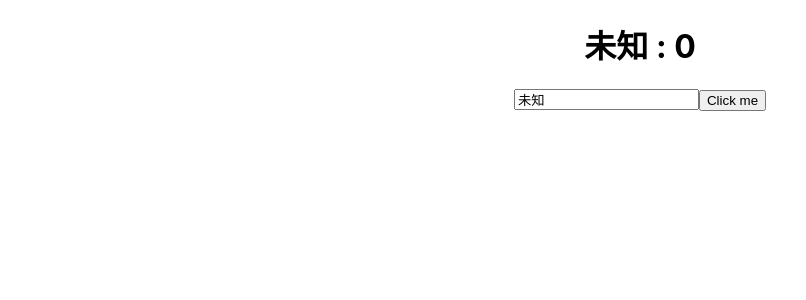
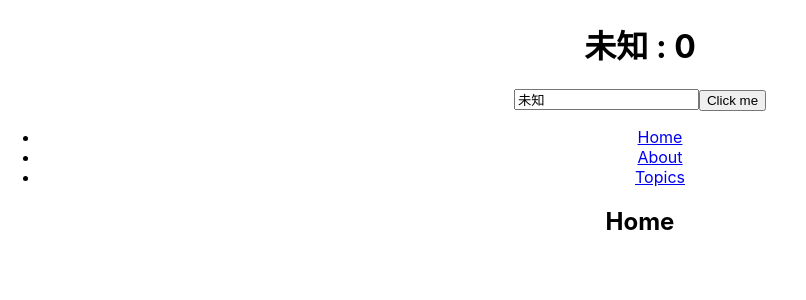
Before and after one commit to verysuper/first-redux, a React (Create React App) app: page / in a window 1280 px wide. Shown: the top 300 px of the page, without its empty margins (0-806 px from the left). Built offline with nearby package versions, Linux system fonts and the light colour scheme.

Commit message:
Example: Nested Routing

```diff
--- a/package.json
+++ b/package.json
@@ -9,6 +9,7 @@
     "react": "^16.13.1",
     "react-dom": "^16.13.1",
     "react-redux": "^7.2.1",
+    "react-router-dom": "^5.2.0",
     "react-scripts": "3.4.3",
     "redux": "^4.0.5"
   },
--- a/src/App.js
+++ b/src/App.js
@@ -1,8 +1,63 @@
 import React from 'react';
 import './App.css';
 import { connect } from 'react-redux'
+import {
+    BrowserRouter as Router,
+    Switch,
+    Route,
+    Link,
+    useRouteMatch,
+    useParams
+  } from "react-router-dom";
 
-class App extends React.Component {
+  function Home() {
+    return <h2>Home</h2>;
+  }
+
+  function About() {
+    return <h2>About</h2>;
+  }
+
+  function Topics() {
+    let match = useRouteMatch();
+
+    return (
+      <div>
+        <h2>Topics</h2>
+
+        <ul>
+          <li>
+            <Link to={`${match.url}/components`}>Components</Link>
+          </li>
+          <li>
+            <Link to={`${match.url}/props-v-state`}>
+              Props v. State
+            </Link>
+          </li>
+        </ul>
+
+        {/* The Topics page has its own <Switch> with more routes
+            that build on the /topics URL path. You can think of the
+            2nd <Route> here as an "index" page for all topics, or
+            the page that is shown when no topic is selected */}
+        <Switch>
+          <Route path={`${match.path}/:topicId`}>
+            <Topic />
+          </Route>
+          <Route path={match.path}>
+            <h3>Please select a topic.</h3>
+          </Route>
+        </Switch>
+      </div>
+    );
+  }
+
+  function Topic() {
+    let { topicId } = useParams();
+    return <h3>Requested topic ID: {topicId}</h3>;
+  }
+
+  class App extends React.Component {
     handleClick=()=>{
         const { dispatch } = this.props
         dispatch({
@@ -24,6 +79,33 @@ class App extends React.Component {
                 <h1>{this.props.user} : {this.props.counter}</h1>
                 <input type="text" onChange={this.handleChange} value={this.props.user}/>
                 <button onClick={this.handleClick}>Click me</button>
+                <Router>
+                <div>
+                    <ul>
+                    <li>
+                        <Link to="/">Home</Link>
+                    </li>
+                    <li>
+                        <Link to="/about">About</Link>
+                    </li>
+                    <li>
+                        <Link to="/topics">Topics</Link>
+                    </li>
+                    </ul>
+
+                    <Switch>
+                    <Route path="/about">
+                        <About />
+                    </Route>
+                    <Route path="/topics">
+                        <Topics />
+                    </Route>
+                    <Route path="/">
+                        <Home />
+                    </Route>
+                    </Switch>
+                </div>
+                </Router>
             </div>
         );
     }
```
Also changed, not shown: 1 other file (tests, documents, lock files or other folders).
